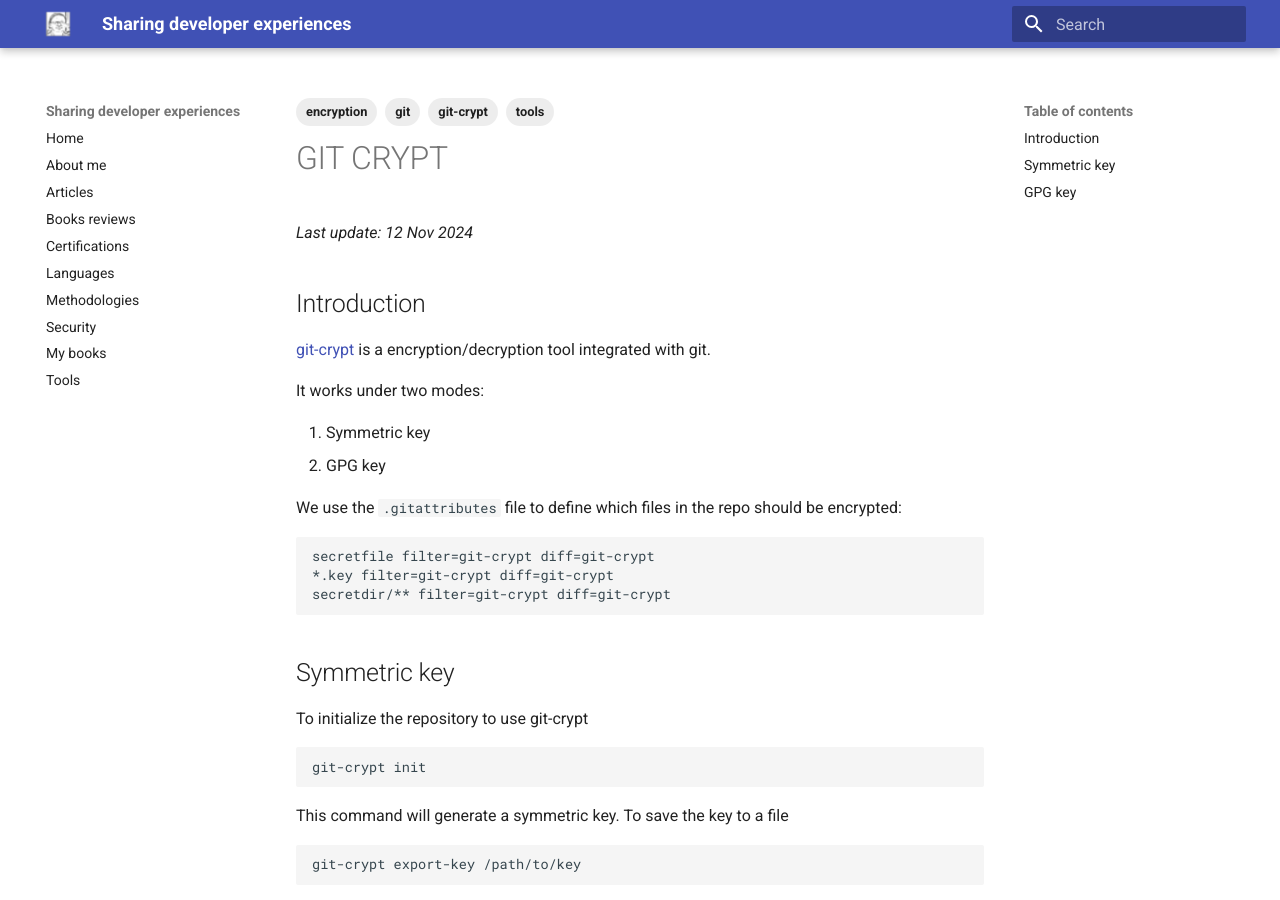
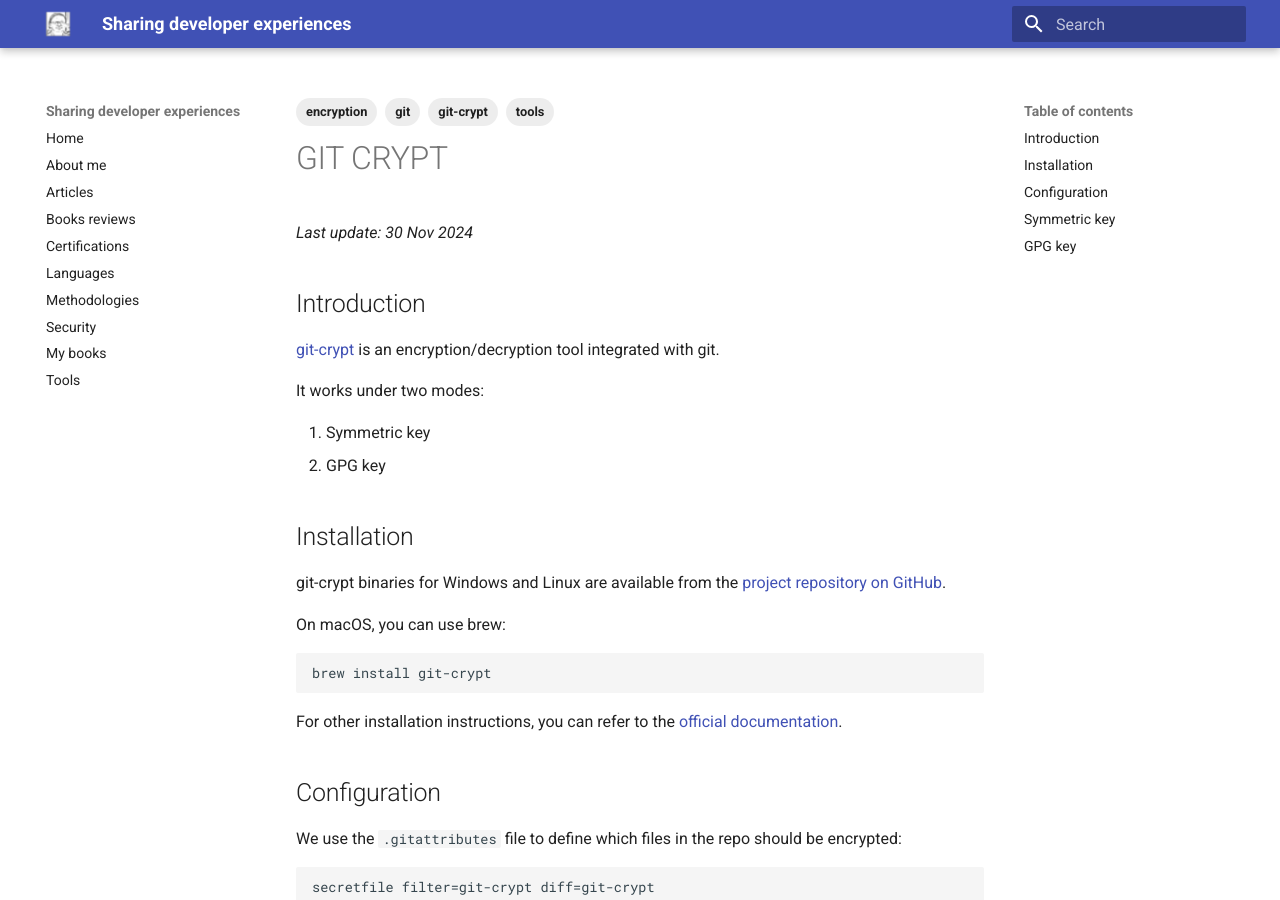
Before and after one commit to gualtierotesta/blog, an MkDocs documentation site: the page built from docs/tools/git-crypt.md, in a window 1280 px wide and 900 px high. Built offline with MkDocs 1.6.1 and Material for MkDocs 9.7.7, drawn with Linux system fonts in a browser that asks for light colours.

Commit message:
Update git-crypt page

```diff
--- a/docs/tools/git-crypt.md
+++ b/docs/tools/git-crypt.md
@@ -8,16 +8,28 @@ tags:
 
 # GIT CRYPT
 
-*Last update: 12 Nov 2024*
+*Last update: 30 Nov 2024*
 
 ## Introduction
 
-[git-crypt](https://github.com/AGWA/git-crypt) is a encryption/decryption tool integrated with git.
+[git-crypt](https://github.com/AGWA/git-crypt) is an encryption/decryption tool integrated with git.
 
 It works under two modes:
 
 1. Symmetric key
 2. GPG key
+
+## Installation
+
+git-crypt binaries for Windows and Linux are available from the [project repository on GitHub](https://github.com/AGWA/git-crypt/releases).
+
+On macOS, you can use brew:
+
+    brew install git-crypt
+
+For other installation instructions, you can refer to the [official documentation](https://github.com/AGWA/git-crypt/blob/master/INSTALL.md).
+
+## Configuration
 
 We use the `.gitattributes` file to define which files in the repo should be encrypted:
 
```
